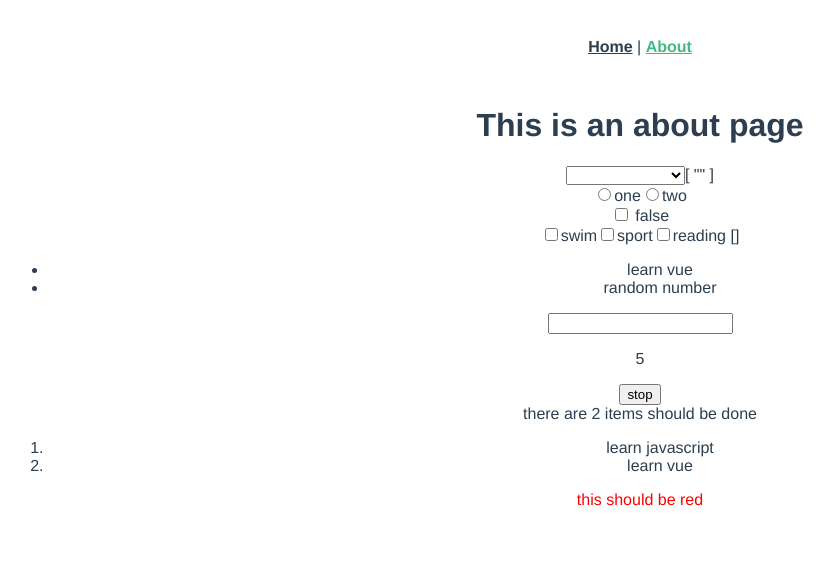
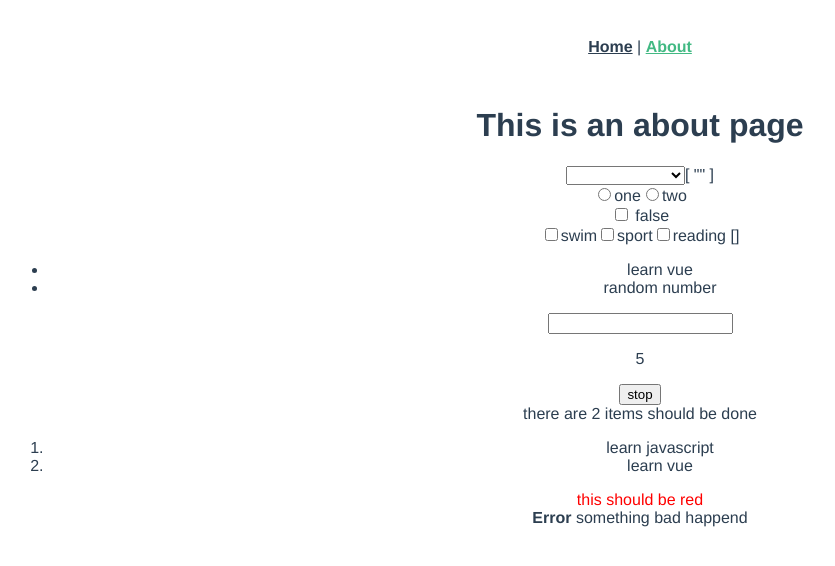
Before and after one commit to tangtongguang/vue, a Vue app: page /about in a window 1280 px wide. Shown: the top 566 px of the page, without its empty margins (0-835 px from the left). Built offline with nearby package versions, Linux system fonts and the light colour scheme.

Commit message:
add slot component

```diff
--- /dev/null
+++ b/src/components/SlotComponent.vue
@@ -0,0 +1,6 @@
+<template>
+  <div><strong>Error</strong><slot></slot></div>
+</template>
+<script>
+export default {};
+</script>
--- a/src/views/About.vue
+++ b/src/views/About.vue
@@ -73,16 +73,19 @@
       }}</todo-item>
     </ol>
     <div v-html="rawHtml"></div>
+    <slot-component>&nbsp;something bad happend</slot-component>
   </div>
 </template>
 
 <script>
 import TodoItem from "../components/TodoItem";
 import CustomInput from "@/components/CustomInput.vue";
+import SlotComponent from "@/components/SlotComponent";
 export default {
   components: {
     TodoItem,
-    CustomInput
+    CustomInput,
+    SlotComponent
   },
   data() {
     return {
```
